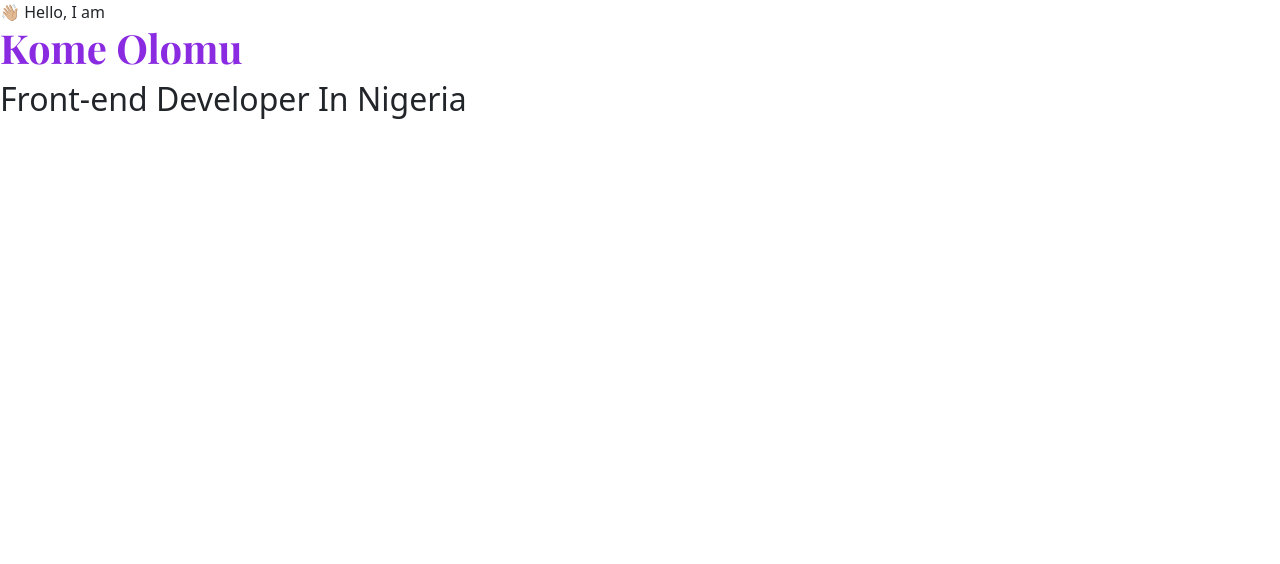
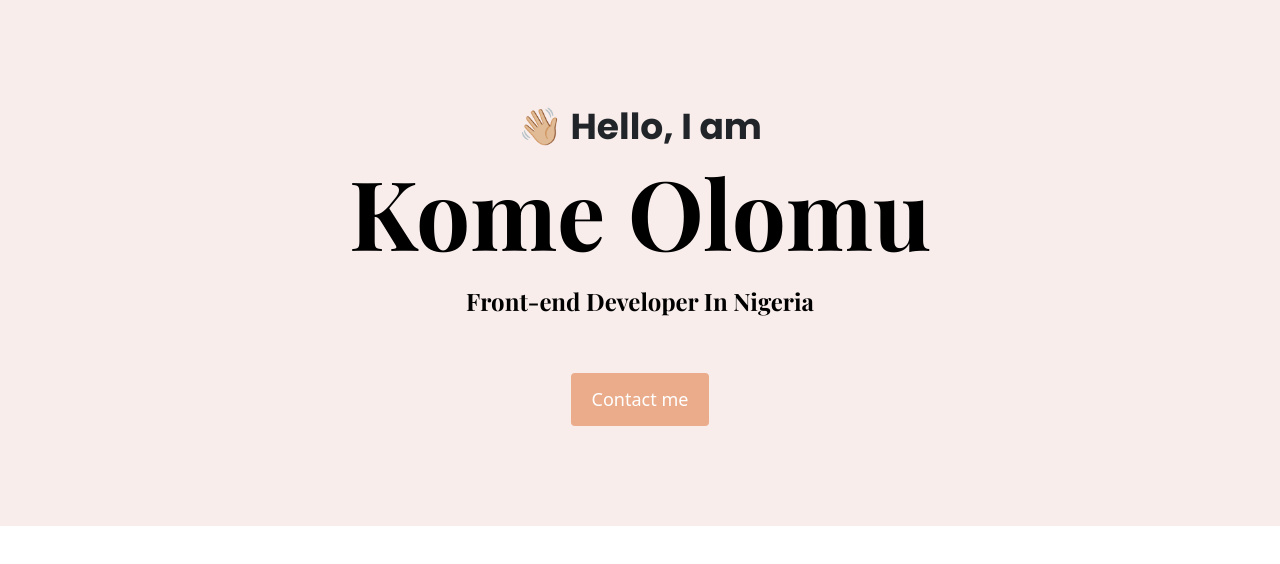
Before and after one commit to KomeOlomu/my-portfolio-project, a plain HTML site: page index.html in a window 1280 px wide. Drawn offline with nearby package versions, Linux system fonts and the light colour scheme.

Commit message:
Built the homepage hero

```diff
--- a/index.html
+++ b/index.html
@@ -34,7 +34,12 @@
   ></script>
 </html>
 <body>
-  👋🏼 Hello, I am
-  <h1>Kome Olomu</h1>
-  <h2>Front-end Developer In Nigeria</h2>
+  <div class="hero">
+    <p>👋🏼 Hello, I am</p>
+    <h1>Kome Olomu</h1>
+    <h2 class="mb-5">Front-end Developer In Nigeria</h2>
+    <div>
+      <a href="#" class="btn btn-branding"> Contact me</a>
+    </div>
+  </div>
 </body>
--- a/style.css
+++ b/style.css
@@ -1,9 +1,53 @@
-/* font-family: 'Open Sans', sans-serif;
-font-family: 'Playfair Display', serif;
-font-family: 'Poppins', sans-serif; */
+:root {
+  --branding-color: #eaac8b;
+  --secondary-color: #f8edeb;
+  --heading-font-family: "Playfair Display", serif;
+  --default-font-family: "Poppins", sans-serif;
+}
+
+h1,
+h2,
+h3,
+h4,
+h5,
+h6 {
+  color: black;
+  font-family: var(--heading-font-family);
+  font-weight: bold;
+}
 
 h1 {
-  color: blueviolet;
-  font-family: "Playfair Display", serif;
+  font-size: 96px;
+}
+p {
+  font-family: var(--default-font-family);
+  font-weight: normal;
+}
+.hero {
+  background-color: var(--secondary-color);
+  text-align: center;
+  padding: 100px 20px;
+}
+
+.hero p {
+  font-family: var(--default-font-family);
   font-weight: bold;
+  font-size: 36px;
+  margin: 0;
 }
+
+.hero h2 {
+  font-family: var(--heading-font-family);
+  font-weight: normal;
+  line-height: 2;
+  font-size: 24px;
+}
+
+.btn-branding {
+  background-color: var(--branding-color);
+  border-radius: 4px;
+  color: white;
+  font-size: 18px;
+  line-height: 27px;
+  padding: 12px 20px;
+}
```
